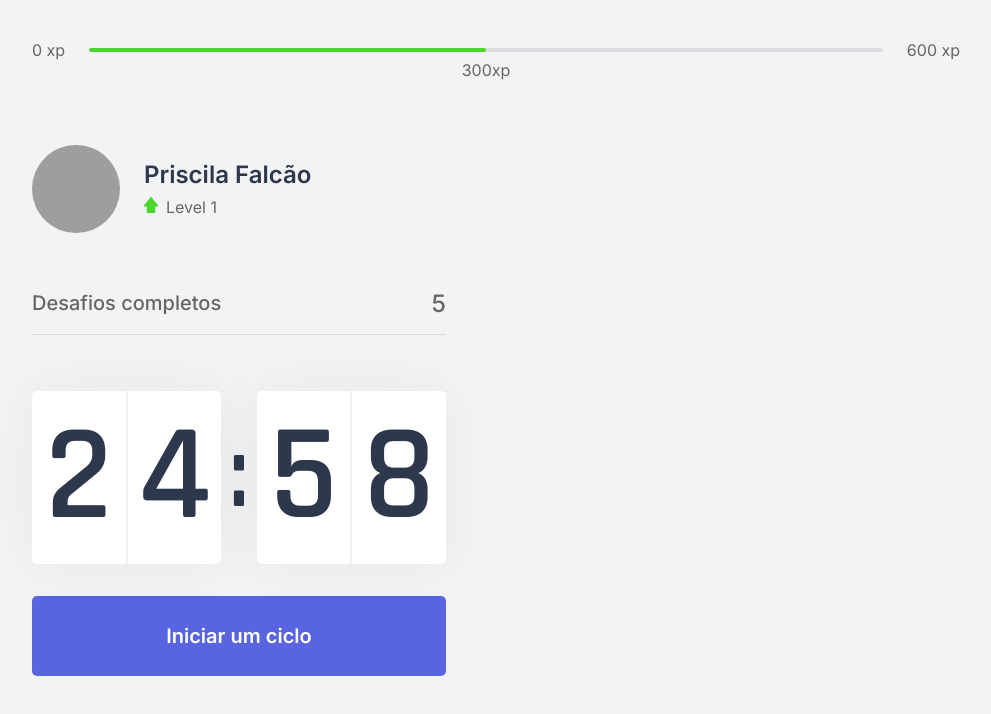
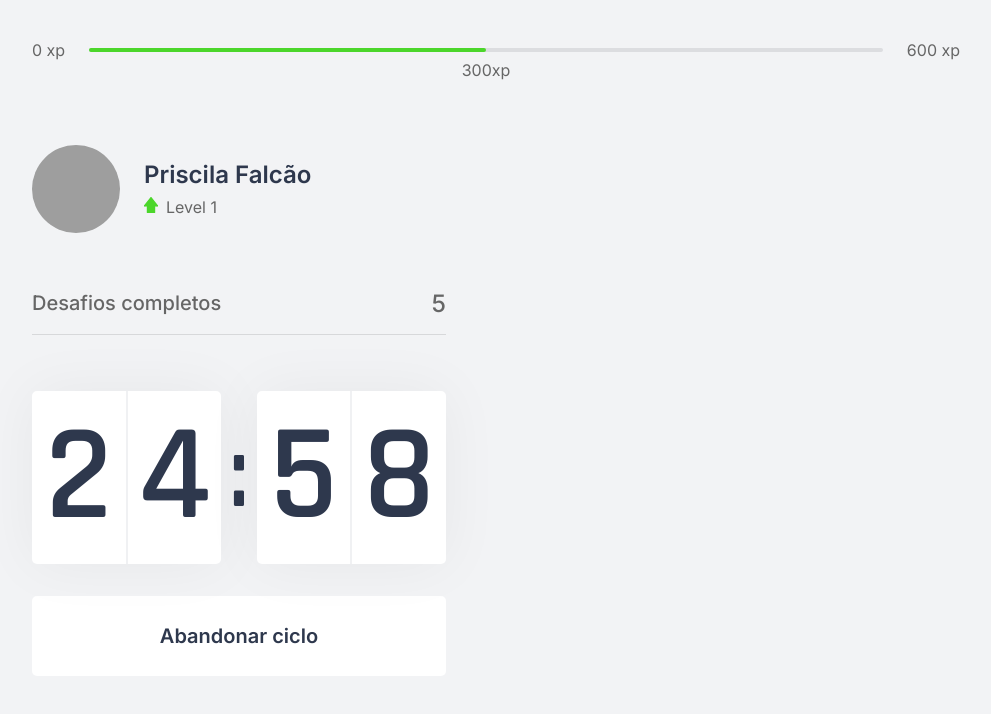
Before and after one commit to prisfalcao/NLW-04, a Next.js app: page / in a window 1280 px wide. Both pictures are taken after a click on the button "Iniciar um ciclo". Shown: the top 714 px of the page, without its empty margins (144-1135 px from the left). Built offline with nearby package versions, Linux system fonts and the light colour scheme; grey boxes are pictures that could not be loaded.

Commit message:
Finished the countdown component.

```diff
--- a/src/components/Countdown.tsx
+++ b/src/components/Countdown.tsx
@@ -1,29 +1,41 @@
-import { useState, useEffect } from 'react';
-import styles from '../styles/components/Countdown.module.css';
+import { useState, useEffect } from "react";
+import styles from "../styles/components/Countdown.module.css";
+
+let countdownTimeout: NodeJS.Timeout;
 
 export function Countdown() {
-    const [time, setTime] = useState(25 * 60)
-    const [isActive, setIsActive] = useState(false)
+  const [time, setTime] = useState(25 * 60);
+  const [isActive, setIsActive] = useState(false);
+  const [hasFinished, setHasFinished] = useState(false);
 
   const minutes = Math.floor(time / 60);
   const seconds = time % 60;
 
-    const [minuteLeft, minuteRight] = String(minutes).padStart(2, '0').split('');
-    const [secondLeft, secondRight] = String(seconds).padStart(2, '0').split('');
+  const [minuteLeft, minuteRight] = String(minutes).padStart(2, "0").split("");
+  const [secondLeft, secondRight] = String(seconds).padStart(2, "0").split("");
 
   function startCountdown() {
     setIsActive(true);
   }
 
+  function resetCountdown() {
+    clearTimeout(countdownTimeout);
+    setIsActive(false);
+    setTime(25 * 60);
+  }
+
   useEffect(() => {
-        if(isActive && time > 0) {
-            setTimeout(() => {
+    if (isActive && time > 0) {
+      countdownTimeout = setTimeout(() => {
         setTime(time - 1);
-            }, 1000)
+      }, 1000);
+    } else if (isActive && time === 0) {
+      setHasFinished(true);
+      setIsActive(false);
     }
-    }, [isActive, time])
+  }, [isActive, time]);
 
-    return(
+  return (
     <div>
       <div className={styles.countdownContainer}>
         <div>
@@ -37,6 +49,21 @@
         </div>
       </div>
 
+      {hasFinished ? (
+        <button disabled className={styles.countdownButton}>
+          Ciclo encerrado!
+        </button>
+      ) : (
+        <>
+          {isActive ? (
+            <button
+              type="button"
+              className={`${styles.countdownButton} ${styles.countdownButtonActive}`}
+              onClick={resetCountdown}
+            >
+              Abandonar ciclo
+            </button>
+          ) : (
             <button
               type="button"
               className={styles.countdownButton}
@@ -44,7 +71,9 @@
             >
               Iniciar um ciclo
             </button>
-
+          )}
+        </>
+      )}
     </div>
   );
 }
--- a/src/styles/components/Countdown.module.css
+++ b/src/styles/components/Countdown.module.css
@@ -58,6 +58,22 @@
     transition: background-color 0.2s;
 }
 
-.countdownButton:hover {
+.countdownButton:not(:disabled):hover {
     background: var(--blue-dark);
 }
+
+.countdownButtonActive {
+    background: var(--white);
+    color: var(--title);
+}
+
+.countdownButtonActive:not(:disabled):hover {
+    background: var(--red);
+    color: var(--white);
+}
+
+.countdownButton:disabled {
+    background: var(--white);
+    color: var(--text);
+    cursor: not-allowed;
+}
```
Lines whose indentation alone changed are shown as unchanged.
